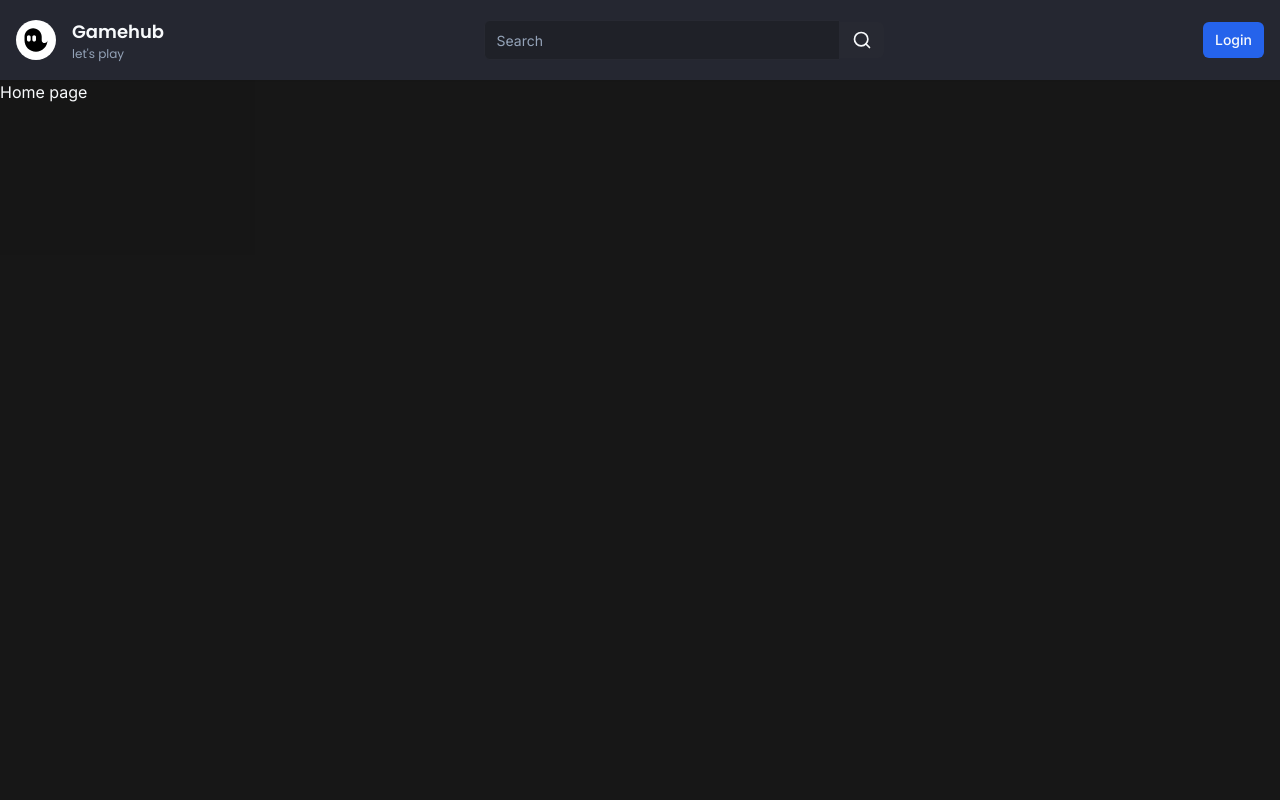
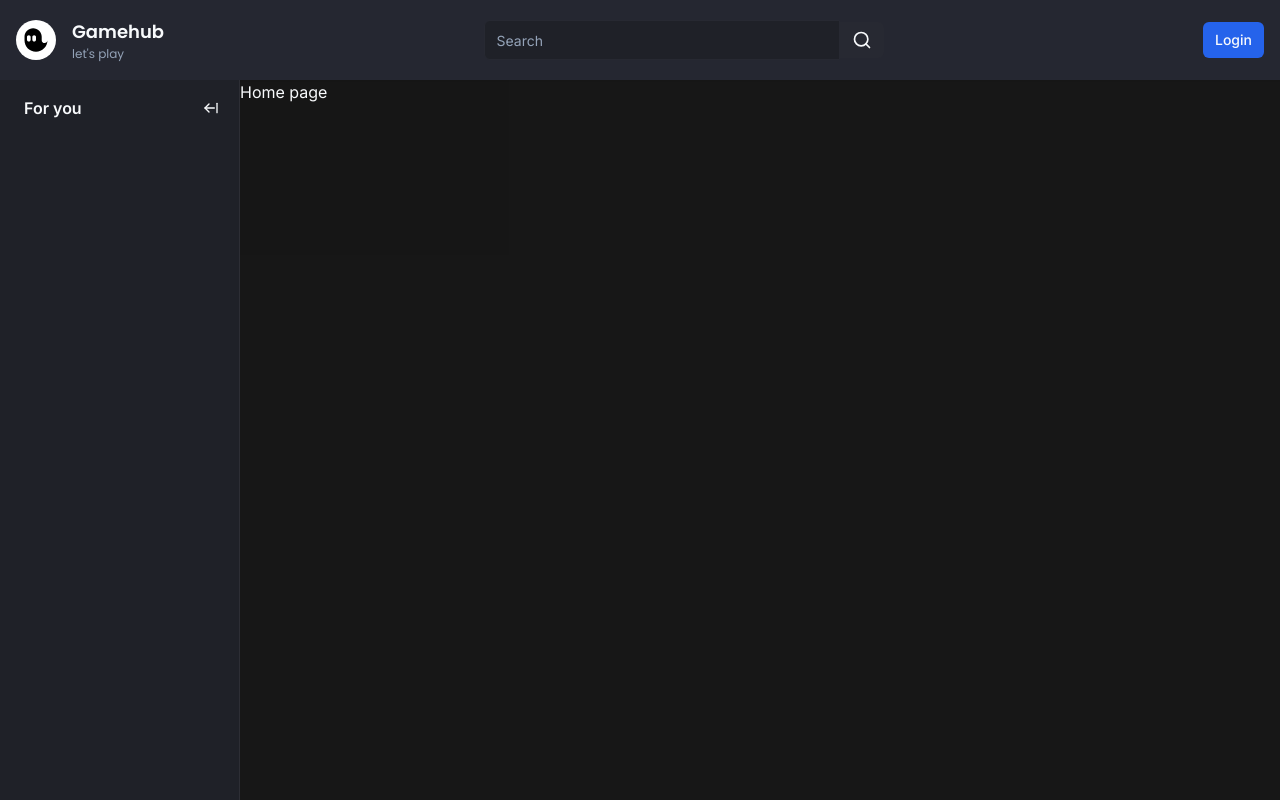
Before and after one commit to Sagar2290/video-twitch-clone, a Next.js app: page / in a window 1280 px wide. Built offline with nearby package versions, Linux system fonts and the light colour scheme; no server answers.

Commit message:
sidebar added

```diff
--- /dev/null
+++ b/app/(browse)/_components/container.tsx
@@ -0,0 +1,32 @@
+"use client";
+
+import { useEffect } from "react";
+import { useMediaQuery } from "usehooks-ts";
+
+import { cn } from "@/lib/utils";
+import { useSidebar } from "@/store/use-sidebar";
+
+interface ContainerProps {
+  children: React.ReactNode;
+}
+
+export const Container = ({ children }: ContainerProps) => {
+  const matches = useMediaQuery("(max-width: 1024px)");
+  const { collapsed, onCollapse, onExpand } = useSidebar((state) => state);
+
+  useEffect(() => {
+    if (matches) {
+      onCollapse();
+    } else {
+      onExpand();
+    }
+  }, [matches, onCollapse, onExpand]);
+
+  return (
+    <div
+      className={cn("flex-1", collapsed ? "ml-[70px]" : "ml-[70px] lg:ml-60")}
+    >
+      {children}
+    </div>
+  );
+};
--- a/app/(browse)/_components/navbar/index.tsx
+++ b/app/(browse)/_components/navbar/index.tsx
@@ -2,7 +2,7 @@
 import { Logo } from "./logo";
 import { Search } from "./search";
 
-const Navbar = () => {
+export const Navbar = () => {
   return (
     <nav className="fixed top-0 w-full h-20 z-[49] bg-[#252731] px-2 lg:px-4 flex justify-between items-center shadow-sm">
       <Logo />
@@ -11,5 +11,3 @@
     </nav>
   );
 };
-
-export default Navbar;
--- /dev/null
+++ b/app/(browse)/_components/sidebar/index.tsx
@@ -0,0 +1,10 @@
+import { Toggle } from "./toggle";
+import { Wrapper } from "./wrapper";
+
+export const Sidebar = () => {
+  return (
+    <Wrapper>
+      <Toggle />
+    </Wrapper>
+  );
+};
--- /dev/null
+++ b/app/(browse)/_components/sidebar/toggle.tsx
@@ -0,0 +1,41 @@
+"use client";
+
+import { ArrowLeftFromLine, ArrowRightFromLine } from "lucide-react";
+
+import { Hint } from "@/components/hint";
+import { Button } from "@/components/ui/button";
+import { useSidebar } from "@/store/use-sidebar";
+
+export const Toggle = () => {
+  const { collapsed, onCollapse, onExpand } = useSidebar((state) => state);
+
+  const label = collapsed ? "Expand" : "Collapse";
+
+  return (
+    <>
+      {collapsed && (
+        <div className="hidden lg:flex w-full items-center justify-center pt-4 mb-4">
+          <Hint label={label} side="right" asChild>
+            <Button onClick={onExpand} variant="ghost" className="h-auto p-2">
+              <ArrowRightFromLine className="h-4 w-4" />
+            </Button>
+          </Hint>
+        </div>
+      )}
+      {!collapsed && (
+        <div className="p-3 pl-6 mb-2 flex items-center w-full">
+          <p className="font-semibold text-primary">For you</p>
+          <Hint label={label} side="right" asChild>
+            <Button
+              onClick={onCollapse}
+              className="h-auto p-2 ml-auto"
+              variant="ghost"
+            >
+              <ArrowLeftFromLine className="h-4 w-4" />
+            </Button>
+          </Hint>
+        </div>
+      )}
+    </>
+  );
+};
--- /dev/null
+++ b/app/(browse)/_components/sidebar/wrapper.tsx
@@ -0,0 +1,23 @@
+"use client";
+
+import { cn } from "@/lib/utils";
+import { useSidebar } from "@/store/use-sidebar";
+
+interface WrapperProps {
+  children: React.ReactNode;
+}
+
+export const Wrapper = ({ children }: WrapperProps) => {
+  const { collapsed } = useSidebar((state) => state);
+
+  return (
+    <aside
+      className={cn(
+        "fixed left-0 flex flex-col w-60 h-full bg-background border-r border-[#2D2E35] z-50",
+        collapsed && "w-[70px]"
+      )}
+    >
+      {children}
+    </aside>
+  );
+};
--- a/app/(browse)/layout.tsx
+++ b/app/(browse)/layout.tsx
@@ -1,12 +1,17 @@
-import Navbar from "./_components/navbar";
+import { Navbar } from "./_components/navbar";
+import { Sidebar } from "./_components/sidebar";
+import { Container } from "./_components/container";
 
-const BrowseLayot = ({ children }: { children: React.ReactNode }) => {
+const BrowseLayout = ({ children }: { children: React.ReactNode }) => {
   return (
     <>
       <Navbar />
-      <div className="flex h-full pt-20">{children}</div>
+      <div className="flex h-full pt-20">
+        <Sidebar />
+        <Container>{children}</Container>
+      </div>
     </>
   );
 };
 
-export default BrowseLayot;
+export default BrowseLayout;
--- /dev/null
+++ b/components/hint.tsx
@@ -0,0 +1,31 @@
+import {
+  Tooltip,
+  TooltipContent,
+  TooltipProvider,
+  TooltipTrigger,
+} from "@/components/ui/tooltip";
+
+interface HintProps {
+  label: string;
+  children: React.ReactNode;
+  asChild?: boolean;
+  side?: "top" | "bottom" | "left" | "right";
+  align?: "start" | "center" | "end";
+}
+
+export const Hint = ({ label, children, asChild, side, align }: HintProps) => {
+  return (
+    <TooltipProvider>
+      <Tooltip delayDuration={0}>
+        <TooltipTrigger asChild={asChild}>{children}</TooltipTrigger>
+        <TooltipContent
+          className="text-black bg-white"
+          side={side}
+          align={align}
+        >
+          <p className="font-semibold">{label}</p>
+        </TooltipContent>
+      </Tooltip>
+    </TooltipProvider>
+  );
+};
--- /dev/null
+++ b/components/ui/tooltip.tsx
@@ -0,0 +1,30 @@
+"use client"
+
+import * as React from "react"
+import * as TooltipPrimitive from "@radix-ui/react-tooltip"
+
+import { cn } from "@/lib/utils"
+
+const TooltipProvider = TooltipPrimitive.Provider
+
+const Tooltip = TooltipPrimitive.Root
+
+const TooltipTrigger = TooltipPrimitive.Trigger
+
+const TooltipContent = React.forwardRef<
+  React.ElementRef<typeof TooltipPrimitive.Content>,
+  React.ComponentPropsWithoutRef<typeof TooltipPrimitive.Content>
+>(({ className, sideOffset = 4, ...props }, ref) => (
+  <TooltipPrimitive.Content
+    ref={ref}
+    sideOffset={sideOffset}
+    className={cn(
+      "z-50 overflow-hidden rounded-md border bg-popover px-3 py-1.5 text-sm text-popover-foreground shadow-md animate-in fade-in-0 zoom-in-95 data-[state=closed]:animate-out data-[state=closed]:fade-out-0 data-[state=closed]:zoom-out-95 data-[side=bottom]:slide-in-from-top-2 data-[side=left]:slide-in-from-right-2 data-[side=right]:slide-in-from-left-2 data-[side=top]:slide-in-from-bottom-2",
+      className
+    )}
+    {...props}
+  />
+))
+TooltipContent.displayName = TooltipPrimitive.Content.displayName
+
+export { Tooltip, TooltipTrigger, TooltipContent, TooltipProvider }
--- a/package.json
+++ b/package.json
@@ -13,6 +13,7 @@
     "@clerk/themes": "^1.7.9",
     "@prisma/client": "^5.7.1",
     "@radix-ui/react-slot": "^1.0.2",
+    "@radix-ui/react-tooltip": "^1.0.7",
     "class-variance-authority": "^0.7.0",
     "clsx": "^2.1.0",
     "lucide-react": "^0.303.0",
@@ -23,7 +24,9 @@
     "react-dom": "^18",
     "svix": "^1.15.0",
     "tailwind-merge": "^2.2.0",
-    "tailwindcss-animate": "^1.0.7"
+    "tailwindcss-animate": "^1.0.7",
+    "usehooks-ts": "^2.9.1",
+    "zustand": "^4.4.7"
   },
   "devDependencies": {
     "@types/node": "^20",
--- /dev/null
+++ b/store/use-sidebar.ts
@@ -0,0 +1,13 @@
+import { create } from "zustand";
+
+interface SidebarStore {
+  collapsed: boolean;
+  onExpand: () => void;
+  onCollapse: () => void;
+}
+
+export const useSidebar = create<SidebarStore>((set) => ({
+  collapsed: false,
+  onExpand: () => set(() => ({ collapsed: false })),
+  onCollapse: () => set(() => ({ collapsed: true })),
+}));
```
Also changed, not shown: 1 other file (tests, documents, lock files or other folders).
